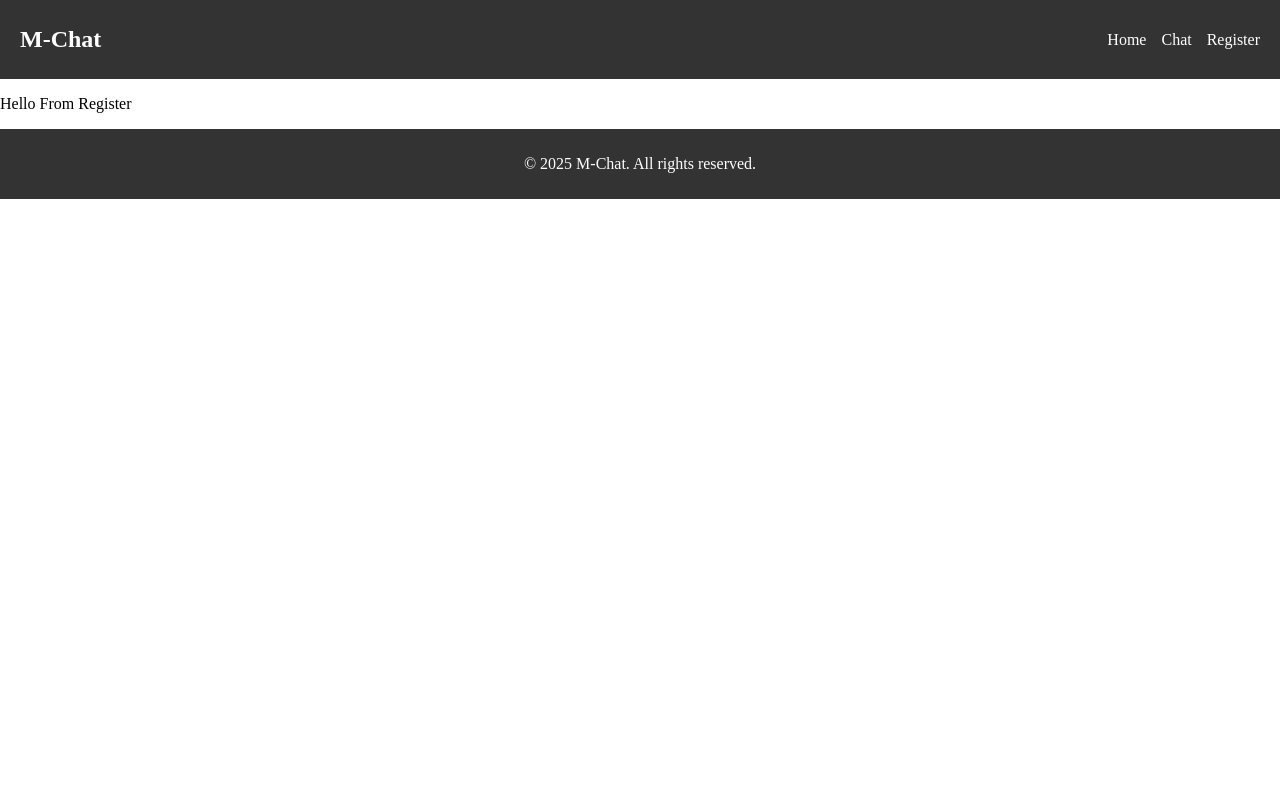
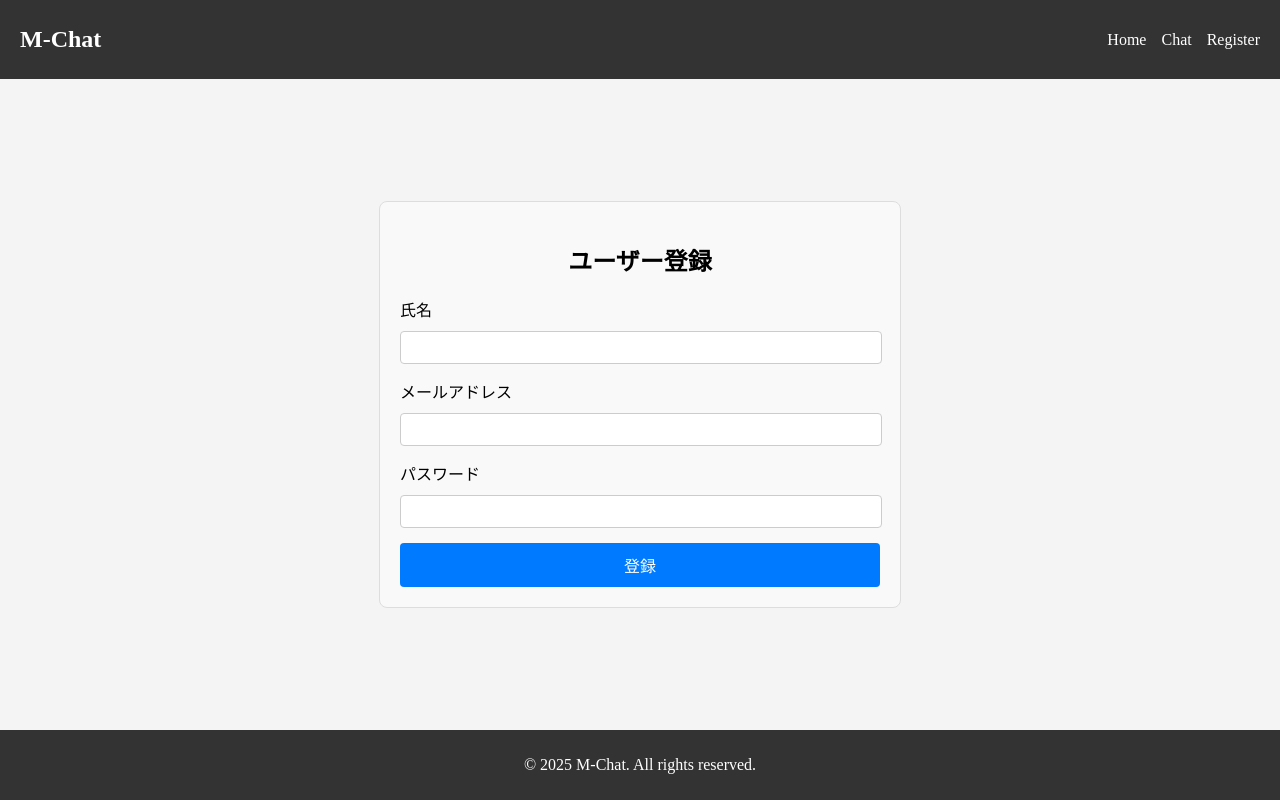
Before and after one commit to MandokoroTakashi/M-Chat-Vue, a Vue app: page /register in a window 1280 px wide. Built offline with nearby package versions, Linux system fonts and the light colour scheme.

Commit message:
feat:make register page

```diff
--- a/src/App.vue
+++ b/src/App.vue
@@ -1,7 +1,9 @@
 <template>
   <div id="app">
     <ChatHeader />
-    <router-view />
+    <div class="main">
+      <router-view />
+    </div>
     <ChatFooter />
   </div>
 </template>
@@ -29,4 +31,13 @@ export default {
   height: 100%;
   flex-direction: column;
  }
+
+ .main {
+    display: flex;
+    justify-content: center;
+    align-items: center;
+    min-height: 300px;
+    flex: 1;
+    background-color: #f4f4f4;
+}
 </style>
--- /dev/null
+++ b/src/components/pages/Register/RegisterInput.vue
@@ -0,0 +1,98 @@
+<template>
+    <div class="register-container">
+      <h2>ユーザー登録</h2>
+      <form @submit.prevent="submitForm">
+        <div class="form-group">
+          <label for="name">氏名</label>
+          <input type="text" id="name" v-model="form.name" required />
+        </div>
+
+        <div class="form-group">
+          <label for="email">メールアドレス</label>
+          <input type="email" id="email" v-model="form.email" required />
+        </div>
+
+        <div class="form-group">
+          <label for="password">パスワード</label>
+          <input type="password" id="password" v-model="form.password" required />
+        </div>
+
+        <button type="submit">登録</button>
+      </form>
+    </div>
+  </template>
+
+  <script>
+  export default {
+    data() {
+      return {
+        form: {
+          name: '',
+          email: '',
+          password: ''
+        }
+      };
+    },
+    methods: {
+      submitForm() {
+        console.log('フォームが送信されました', this.form);
+        // axios.post('/api/register', this.form).then(response => {
+        //   console.log(response.data);
+        // }).catch(error => {
+        //   console.error(error);
+        // });
+      }
+    }
+  };
+  </script>
+
+  <style scoped>
+  .register-container {
+    max-width: 100%;
+    min-width: 80%;
+    margin: 0 auto;
+    padding: 20px;
+    border: 1px solid #ddd;
+    border-radius: 8px;
+    background-color: #f9f9f9;
+  }
+
+  h2 {
+    text-align: center;
+    margin-bottom: 20px;
+  }
+
+  .form-group {
+    display: block;
+    width: 100%;
+    margin-bottom: 15px;
+  }
+
+  label {
+    display: block;
+    margin-bottom: 5px;
+  }
+
+  input {
+    width: calc(100% - 16px);
+    padding: 8px;
+    margin-top: 5px;
+    border: 1px solid #ccc;
+    border-radius: 4px;
+  }
+
+  button {
+    width: 100%;
+    padding: 10px;
+    background-color: #007bff;
+    color: white;
+    border: none;
+    border-radius: 4px;
+    cursor: pointer;
+    font-size: 16px;
+  }
+
+  button:hover {
+    background-color: #0056b3;
+  }
+  </style>
--- a/src/router/index.js
+++ b/src/router/index.js
@@ -1,8 +1,10 @@
-import { createRouter, createWebHistory } from 'vue-router';  // 修正: VueRouter -> createRouter
+import { createRouter, createWebHistory } from 'vue-router';
+import HomePage from '../views/HomePage.vue'
 import ChatPage from '../views/ChatPage.vue';
 import RegisterPage from '../views/RegisterPage.vue';
 
 const routes = [
+  { path: '/', component: HomePage },
   { path: '/chat', component: ChatPage },
   { path: '/register', component: RegisterPage }
 ];
--- a/src/views/ChatPage.vue
+++ b/src/views/ChatPage.vue
@@ -1,9 +1,7 @@
 <template>
-    <div class="main">
-        <div class="chat-window">
+    <div class="chat-window">
         <MessageList :messages="messages" />
         <ChatInput @message-sent="fetchMessages" />
-        </div>
     </div>
 </template>
 
@@ -39,15 +37,6 @@ export default {
 </script>
 
 <style scoped>
-.main {
-    display: flex;
-    justify-content: center;
-    align-items: center;
-    min-height: 300px;
-    flex: 1;
-    background-color: #f4f4f4;
-}
-
 .chat-window {
     display: flex;
     flex-direction: column;
--- /dev/null
+++ b/src/views/HomePage.vue
@@ -0,0 +1,3 @@
+<template>
+    <p>Home Page!</p>
+</template>
--- a/src/views/RegisterPage.vue
+++ b/src/views/RegisterPage.vue
@@ -1,17 +1,24 @@
 <template>
-    <div>
-        <p>
-            Hello From Register
-        </p>
+    <div  class="register-window">
+      <RegisterInput />
     </div>
 </template>
 
 <script>
+import RegisterInput from '../components/pages/Register/RegisterInput.vue';
+
 export default {
-  name: "RegisterPage"
+  name: "RegisterPage",
+  components: { RegisterInput }
 };
 </script>
 
 <style scoped>
-
+.register-window {
+    display: flex;
+    flex-direction: column;
+    gap: 10px;
+    min-width: 600px;
+    max-width: 80%;
+}
 </style>
```
Also changed, not shown: 7 other files (tests, documents, lock files or other folders).
